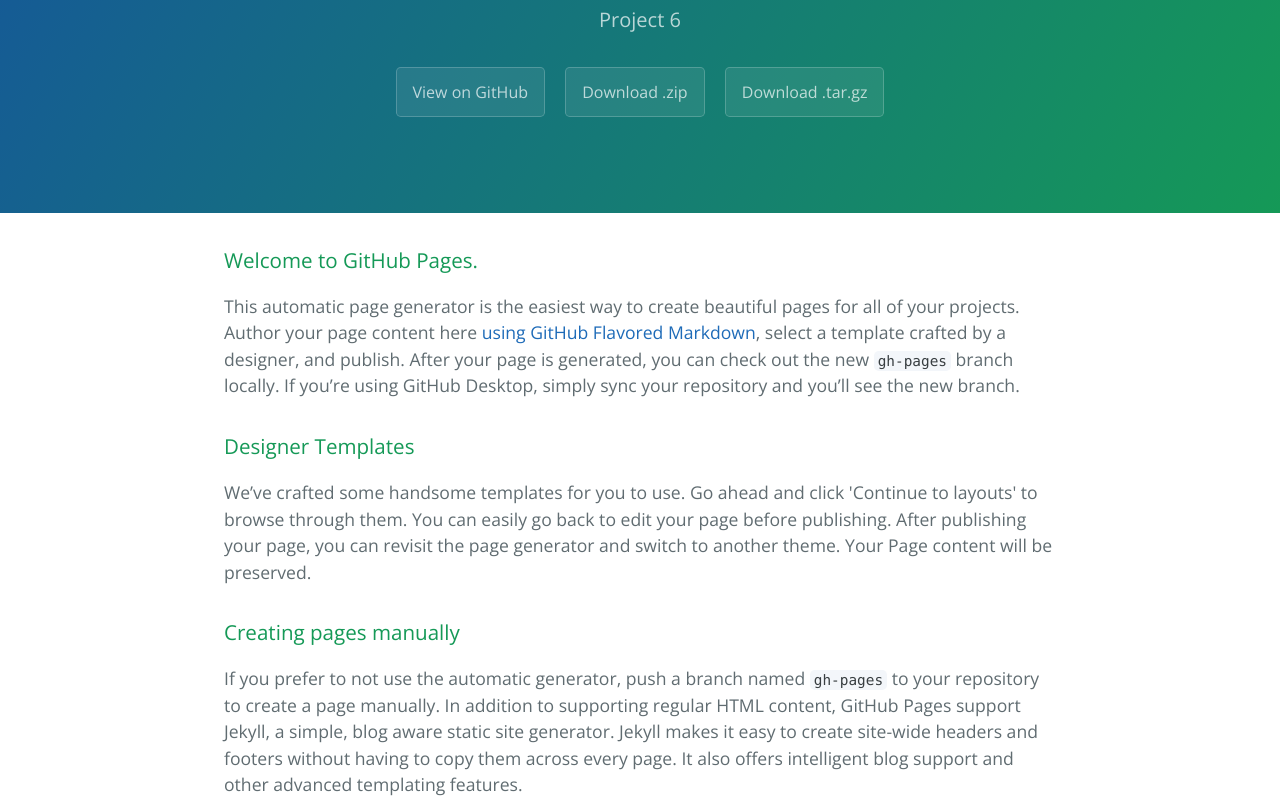
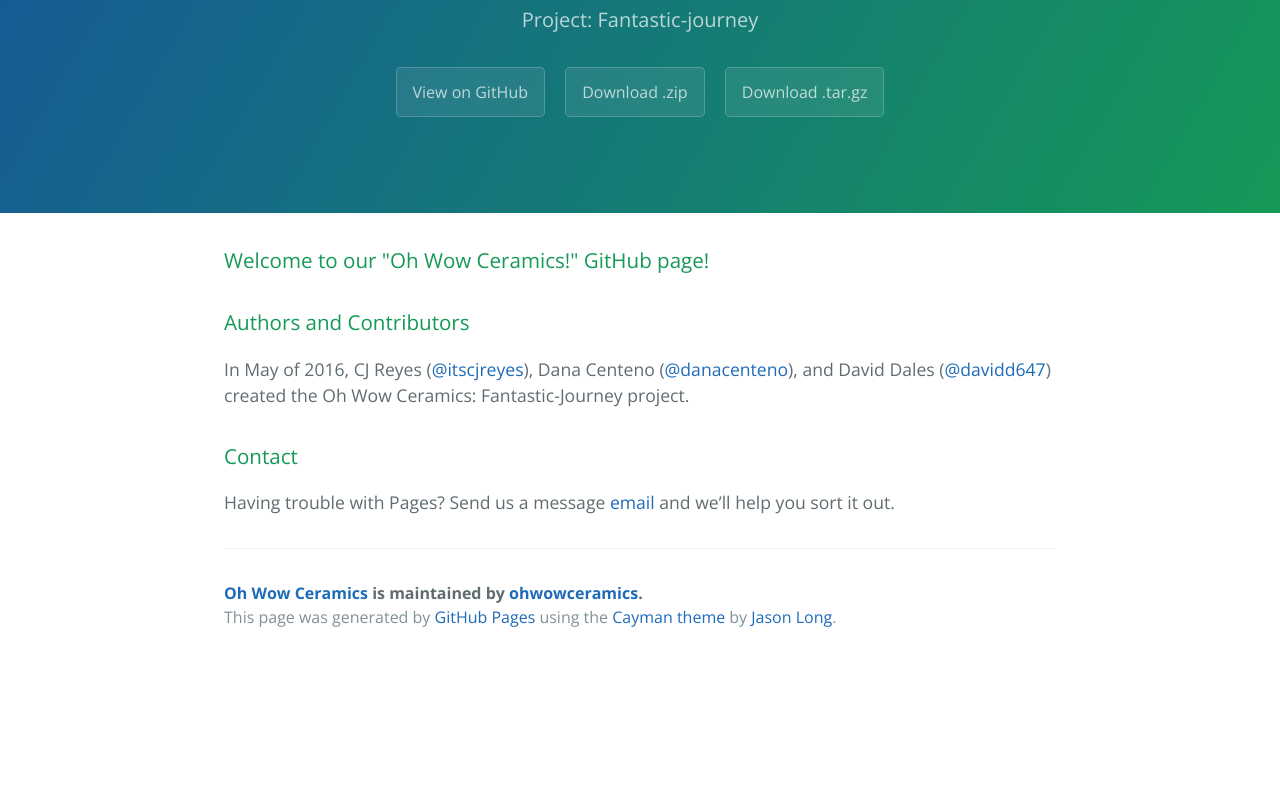
Before and after one commit to davidd647/fantastic-journey, a plain HTML site: page index.html in a window 1280 px wide. Shown: the part 170-977 px from the top of the page. After the commit the page ends 831 px from the top, so only its background shows below. Drawn offline with nearby package versions, Linux system fonts and the light colour scheme.

```diff
--- a/index.html
+++ b/index.html
@@ -2,7 +2,7 @@
 <html lang="en-us">
   <head>
     <meta charset="UTF-8">
-    <title>Fantastic-journey by ohwowceramics</title>
+    <title>Oh Wow Ceramics by ohwowceramics</title>
     <meta name="viewport" content="width=device-width, initial-scale=1">
     <link rel="stylesheet" type="text/css" href="stylesheets/normalize.css" media="screen">
     <link href='https://fonts.googleapis.com/css?family=Open+Sans:400,700' rel='stylesheet' type='text/css'>
@@ -11,8 +11,8 @@
   </head>
   <body>
     <section class="page-header">
-      <h1 class="project-name">Fantastic-journey</h1>
-      <h2 class="project-tagline">Project 6</h2>
+      <h1 class="project-name">Oh Wow Ceramics</h1>
+      <h2 class="project-tagline">Project: Fantastic-journey</h2>
       <a href="https://github.com/ohwowceramics/fantastic-journey" class="btn">View on GitHub</a>
       <a href="https://github.com/ohwowceramics/fantastic-journey/zipball/master" class="btn">Download .zip</a>
       <a href="https://github.com/ohwowceramics/fantastic-journey/tarball/master" class="btn">Download .tar.gz</a>
@@ -20,32 +20,20 @@
 
     <section class="main-content">
       <h3>
-<a id="welcome-to-github-pages" class="anchor" href="#welcome-to-github-pages" aria-hidden="true"><span aria-hidden="true" class="octicon octicon-link"></span></a>Welcome to GitHub Pages.</h3>
-
-<p>This automatic page generator is the easiest way to create beautiful pages for all of your projects. Author your page content here <a href="https://guides.github.com/features/mastering-markdown/">using GitHub Flavored Markdown</a>, select a template crafted by a designer, and publish. After your page is generated, you can check out the new <code>gh-pages</code> branch locally. If you’re using GitHub Desktop, simply sync your repository and you’ll see the new branch.</p>
-
-<h3>
-<a id="designer-templates" class="anchor" href="#designer-templates" aria-hidden="true"><span aria-hidden="true" class="octicon octicon-link"></span></a>Designer Templates</h3>
-
-<p>We’ve crafted some handsome templates for you to use. Go ahead and click 'Continue to layouts' to browse through them. You can easily go back to edit your page before publishing. After publishing your page, you can revisit the page generator and switch to another theme. Your Page content will be preserved.</p>
-
-<h3>
-<a id="creating-pages-manually" class="anchor" href="#creating-pages-manually" aria-hidden="true"><span aria-hidden="true" class="octicon octicon-link"></span></a>Creating pages manually</h3>
-
-<p>If you prefer to not use the automatic generator, push a branch named <code>gh-pages</code> to your repository to create a page manually. In addition to supporting regular HTML content, GitHub Pages support Jekyll, a simple, blog aware static site generator. Jekyll makes it easy to create site-wide headers and footers without having to copy them across every page. It also offers intelligent blog support and other advanced templating features.</p>
+<a id="welcome-to-our-oh-wow-ceramics-github-page" class="anchor" href="#welcome-to-our-oh-wow-ceramics-github-page" aria-hidden="true"><span aria-hidden="true" class="octicon octicon-link"></span></a>Welcome to our "Oh Wow Ceramics!" GitHub page!</h3>
 
 <h3>
 <a id="authors-and-contributors" class="anchor" href="#authors-and-contributors" aria-hidden="true"><span aria-hidden="true" class="octicon octicon-link"></span></a>Authors and Contributors</h3>
 
-<p>You can <a href="https://help.github.com/articles/basic-writing-and-formatting-syntax/#mentioning-users-and-teams" class="user-mention">@mention</a> a GitHub username to generate a link to their profile. The resulting <code>&lt;a&gt;</code> element will link to the contributor’s GitHub Profile. For example: In 2007, Chris Wanstrath (<a href="https://github.com/defunkt" class="user-mention">@defunkt</a>), PJ Hyett (<a href="https://github.com/pjhyett" class="user-mention">@pjhyett</a>), and Tom Preston-Werner (<a href="https://github.com/mojombo" class="user-mention">@mojombo</a>) founded GitHub.</p>
+<p>In May of 2016, CJ Reyes (<a href="https://github.com/itscjreyes" class="user-mention">@itscjreyes</a>), Dana Centeno (<a href="https://github.com/danacenteno" class="user-mention">@danacenteno</a>), and David Dales (<a href="https://github.com/davidd647" class="user-mention">@davidd647</a>) created the Oh Wow Ceramics: Fantastic-Journey project.</p>
 
 <h3>
-<a id="support-or-contact" class="anchor" href="#support-or-contact" aria-hidden="true"><span aria-hidden="true" class="octicon octicon-link"></span></a>Support or Contact</h3>
+<a id="contact" class="anchor" href="#contact" aria-hidden="true"><span aria-hidden="true" class="octicon octicon-link"></span></a>Contact</h3>
 
-<p>Having trouble with Pages? Check out our <a href="https://help.github.com/pages">documentation</a> or <a href="https://github.com/contact">contact support</a> and we’ll help you sort it out.</p>
+<p>Having trouble with Pages? Send us a message <a href="mailto:david.c.dales@gmail.com">email</a> and we’ll help you sort it out.</p>
 
       <footer class="site-footer">
-        <span class="site-footer-owner"><a href="https://github.com/ohwowceramics/fantastic-journey">Fantastic-journey</a> is maintained by <a href="https://github.com/ohwowceramics">ohwowceramics</a>.</span>
+        <span class="site-footer-owner"><a href="https://github.com/ohwowceramics/fantastic-journey">Oh Wow Ceramics</a> is maintained by <a href="https://github.com/ohwowceramics">ohwowceramics</a>.</span>
 
         <span class="site-footer-credits">This page was generated by <a href="https://pages.github.com">GitHub Pages</a> using the <a href="https://github.com/jasonlong/cayman-theme">Cayman theme</a> by <a href="https://twitter.com/jasonlong">Jason Long</a>.</span>
       </footer>
```
Also changed, not shown: params.json (+3 -3 lines).
